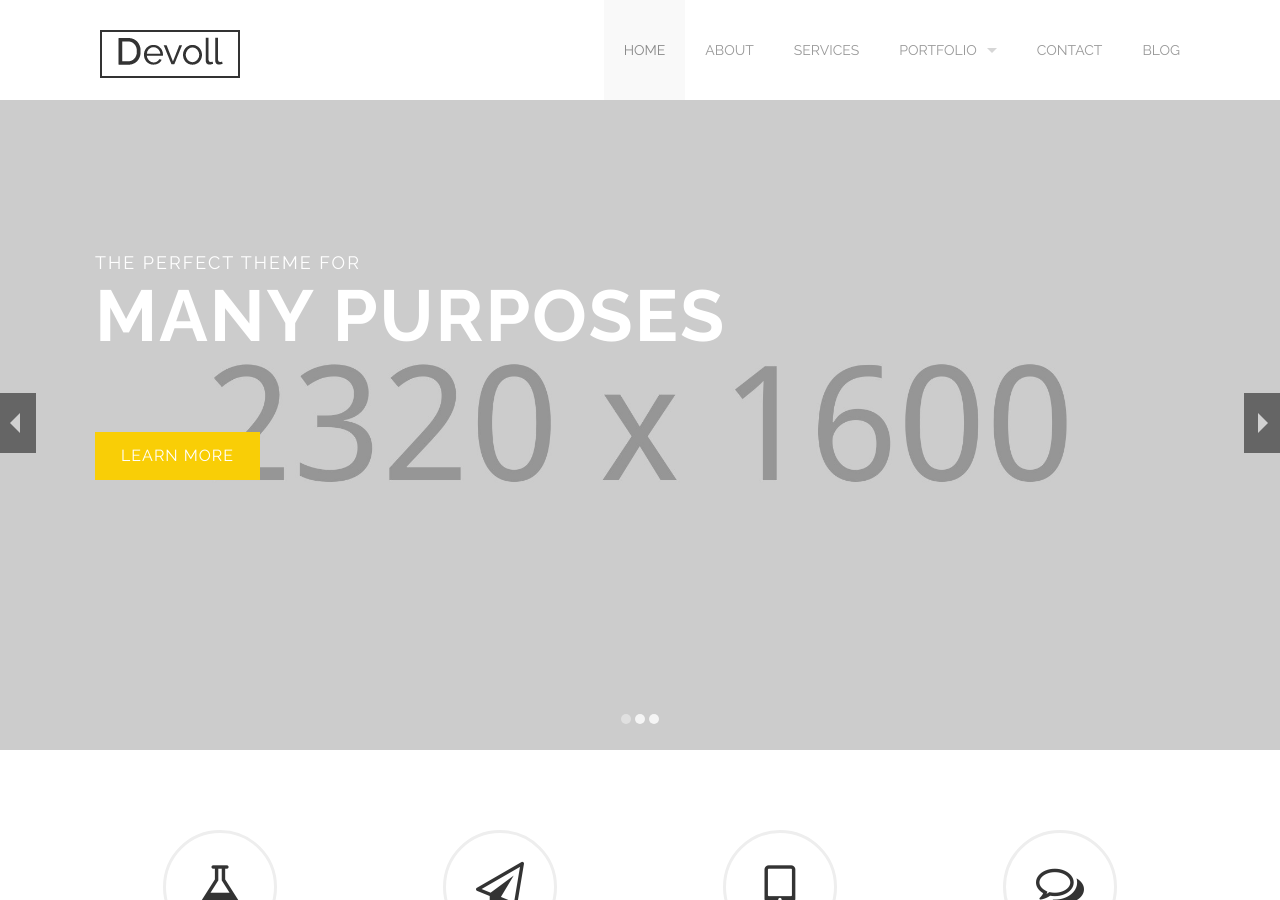
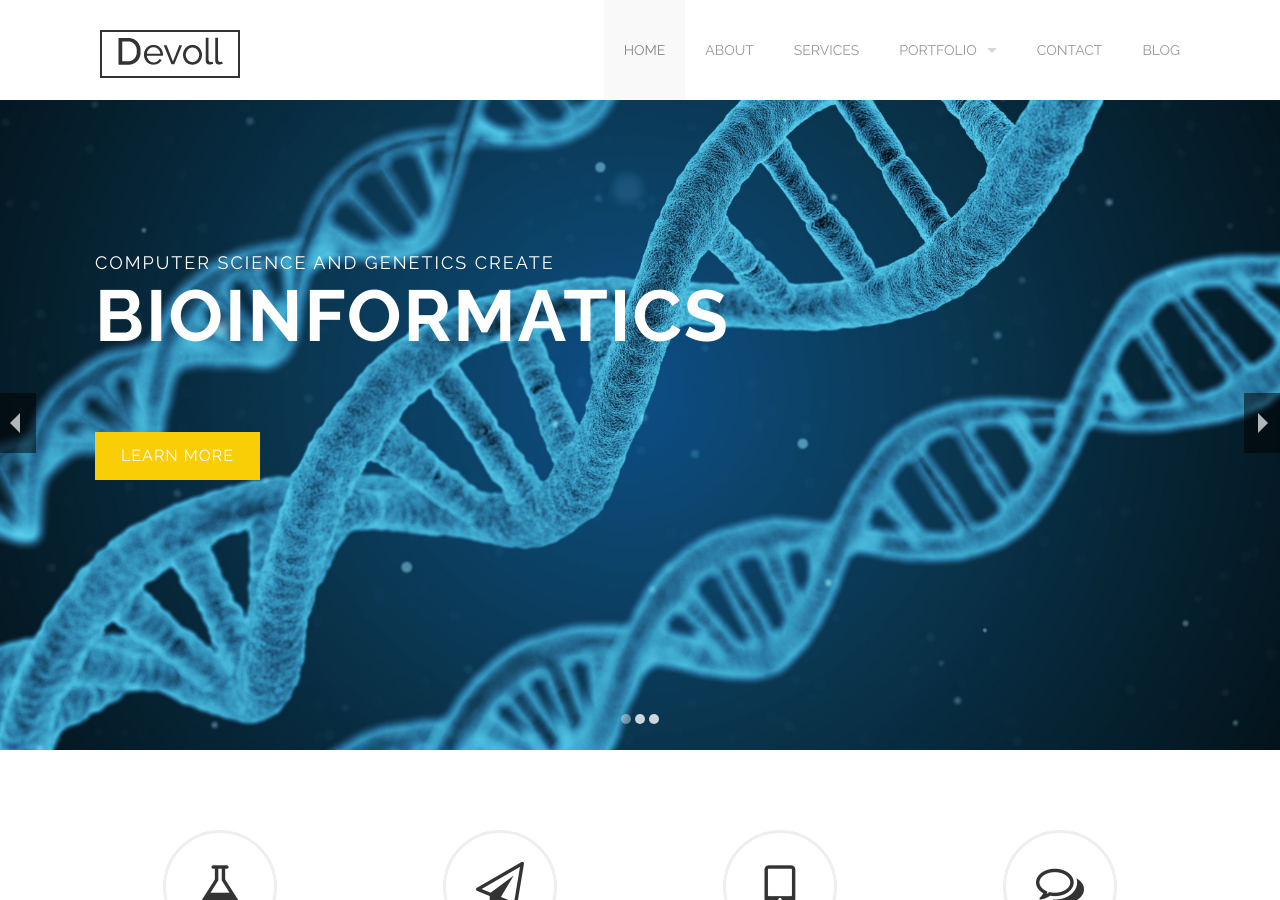
Before and after one commit to agaszmurlo/biodatageeks-site, a Jekyll site: the page built from index.html, in a window 1280 px wide and 900 px high. Built offline with Jekyll 4.4.1, drawn with Linux system fonts in a browser that asks for light colours.

Commit message:
images-text-added

```diff
--- a/index.html
+++ b/index.html
@@ -2,33 +2,32 @@
 layout: default
 section_id: home
 slides:
-  - bg: images/@stock/slide-1.jpg
+  - bg: images/dna.jpg
     small_title:
       klass: bottom-to-top
-      text: The perfect theme for
+      text: Computer Science and Genetics create
     title:
       klass: bottom-to-top
-      text: Many purposes
+      text: BioInformatics
     buttons:
       klass: bottom-to-top
       items:
         - text: Learn More
           link_to: http://themeforest.net/user/honryou/portfolio?ref=honryou
-  - bg: images/@stock/slide-4.jpg
+  - bg: images/work.jpg
     klass: centered-text
     small_title:
       klass: bottom-to-top
-      text: We make websites that are
+      text: We work on projects
     title:
       klass: bottom-to-top
-      text: Creative &amp; Powerful
+      color: #0a0a0f
+      text: with real clinical impact
     buttons:
       klass: bottom-to-top
       items:
         - klass: boxed
           text: View Features
-          link_to: http://themeforest.net/user/honryou/portfolio?ref=honryou
-        - text: Purchase Now
           link_to: http://themeforest.net/user/honryou/portfolio?ref=honryou
   - bg: images/@stock/slide-5.jpg
     small_title:
```
Also changed, not shown: contact.html (+3 -5 lines), images/dna.jpg (added), images/work.jpg (added), 1 other file.
